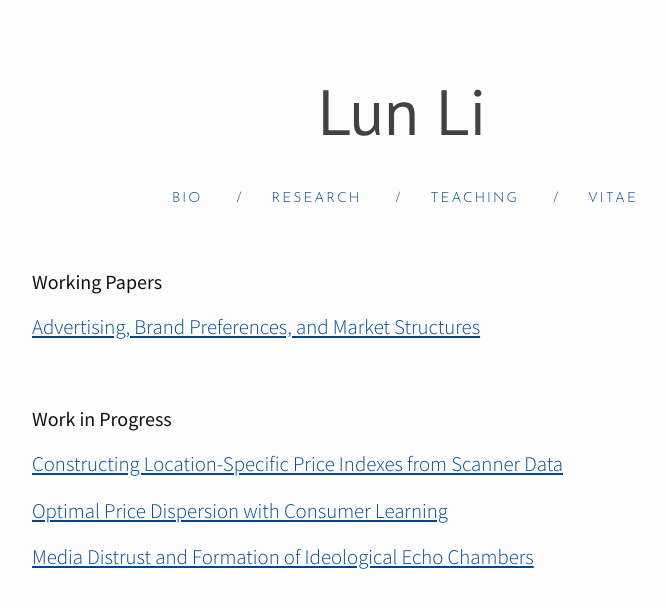
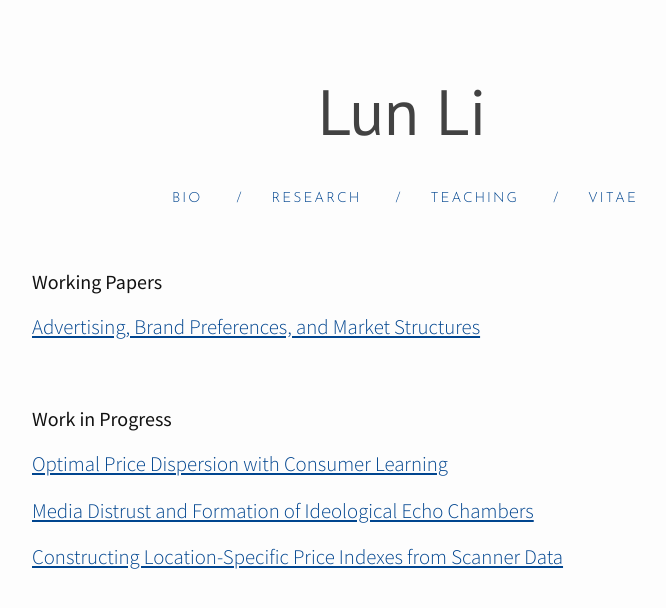
Before and after one commit to lunli-econ/lunli-econ.github.io, a Jekyll site: the page built from 1research.md, in a window 1280 px wide. Shown: the top 608 px of the page, without its empty margins (238-904 px from the left). Built offline with Jekyll 4.4.1, drawn with Linux system fonts in a browser that asks for light colours; nearby versions of some CDN libraries.

Commit message:
Try new layout

```diff
--- a/1research.md
+++ b/1research.md
@@ -10,8 +10,8 @@
 <br>
 
 #### Work in Progress
-<a style="margin-bottom:3cm;"><u>Constructing Location-Specific Price Indexes from Scanner Data</u></a>
-
 <a><u>Optimal Price Dispersion with Consumer Learning</u></a>
 
 <a><u>Media Distrust and Formation of Ideological Echo Chambers</u></a>
+
+<a><u>Constructing Location-Specific Price Indexes from Scanner Data</u></a>
--- a/css/style.scss
+++ b/css/style.scss
@@ -88,7 +88,7 @@
  * Images
  */
 img {
-    max-width: 43%;
+    max-width: 65%;
     float:right;
     vertical-align: middle;
     margin-right: 0em;
```
